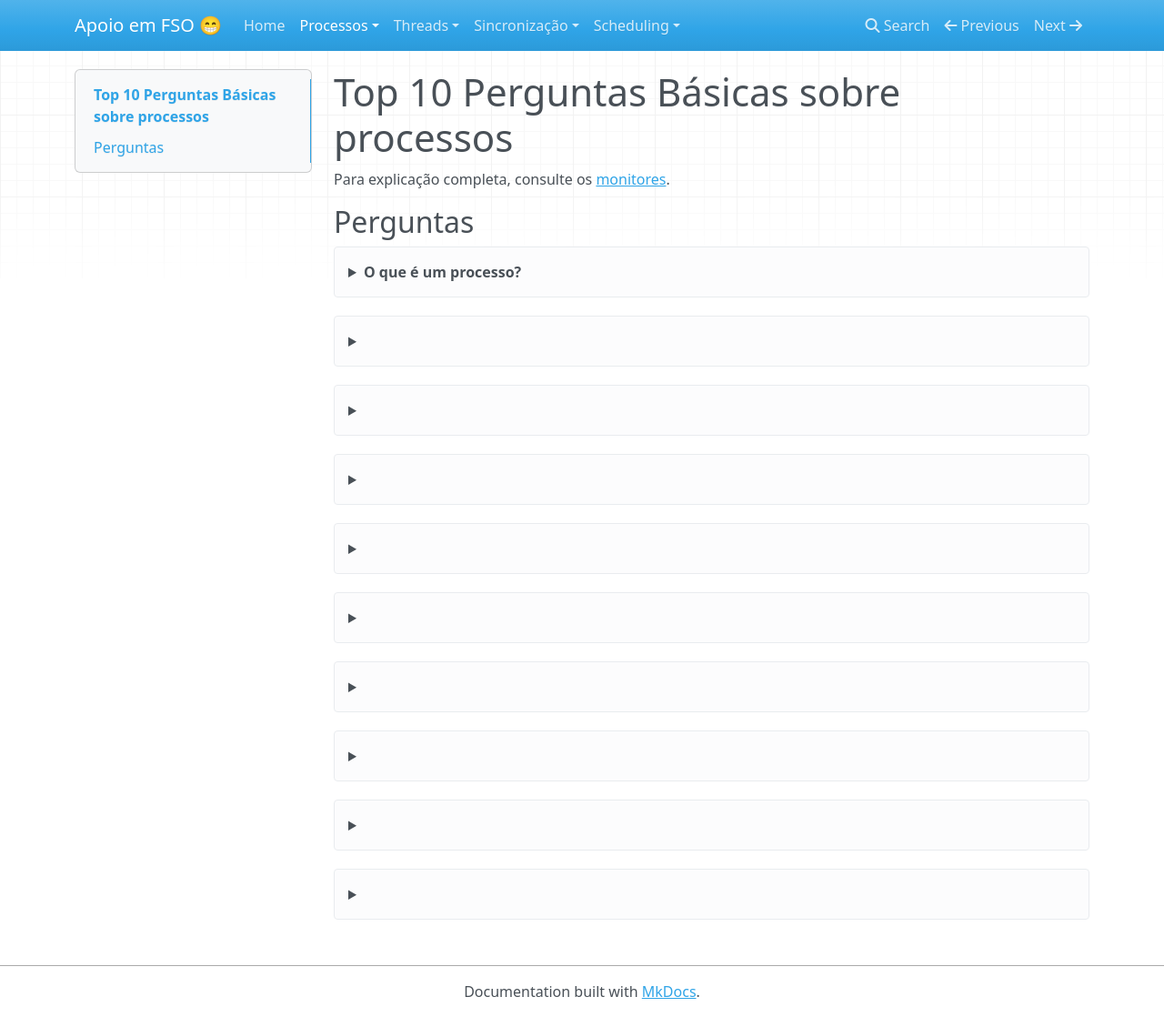
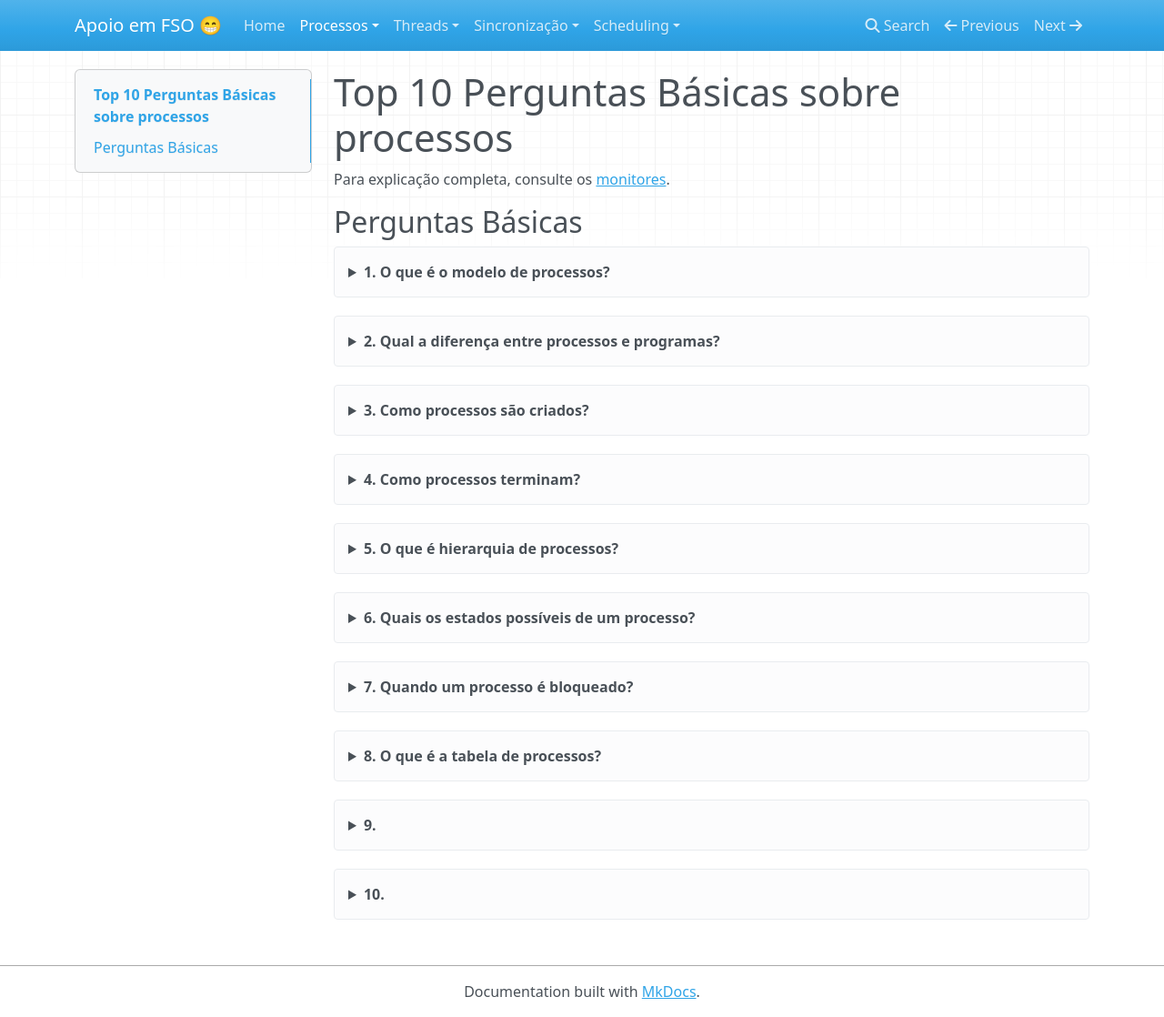
Before and after one commit to caio-venancio/fso-apoio, an MkDocs documentation site: the page built from docs/Processos/top-10-basico-processos.md, in a window 1280 px wide and 1118 px high. Shown: the whole window at 91% size. Built offline with MkDocs 1.6.1, drawn with Linux system fonts in a browser that asks for light colours; nearby versions of some CDN libraries.

Commit message:
feat: adição das primeiras perguntas sobre processos

```diff
--- a/docs/Processos/top-10-basico-processos.md
+++ b/docs/Processos/top-10-basico-processos.md
@@ -2,45 +2,45 @@
 
 Para explicação completa, consulte os [monitores]().
 
-## Perguntas
+## Perguntas Básicas
 
 <details>
-    <summary>O que é um processo?</summary>
+    <summary>1. O que é o modelo de processos?</summary>
     <p></p>
 </details>
 
 <details>
-    <summary></summary>
+    <summary>2. Qual a diferença entre processos e programas?</summary>
 </details>
 
 <details>
-    <summary></summary>
+    <summary>3. Como processos são criados?</summary>
 </details>
 
 <details>
-    <summary></summary>
+    <summary>4. Como processos terminam?</summary>
 </details>
 
 <details>
-    <summary></summary>
+    <summary>5. O que é hierarquia de processos?</summary>
 </details>
 
 <details>
-    <summary></summary>
+    <summary>6. Quais os estados possíveis de um processo?</summary>
 </details>
 
 <details>
-    <summary></summary>
+    <summary>7. Quando um processo é bloqueado?</summary>
 </details>
 
 <details>
-    <summary></summary>
+    <summary>8. O que é a tabela de processos?</summary>
 </details>
 
 <details>
-    <summary></summary>
+    <summary>9. </summary>
 </details>
 
 <details>
-    <summary></summary>
+    <summary>10. </summary>
 </details>
```
